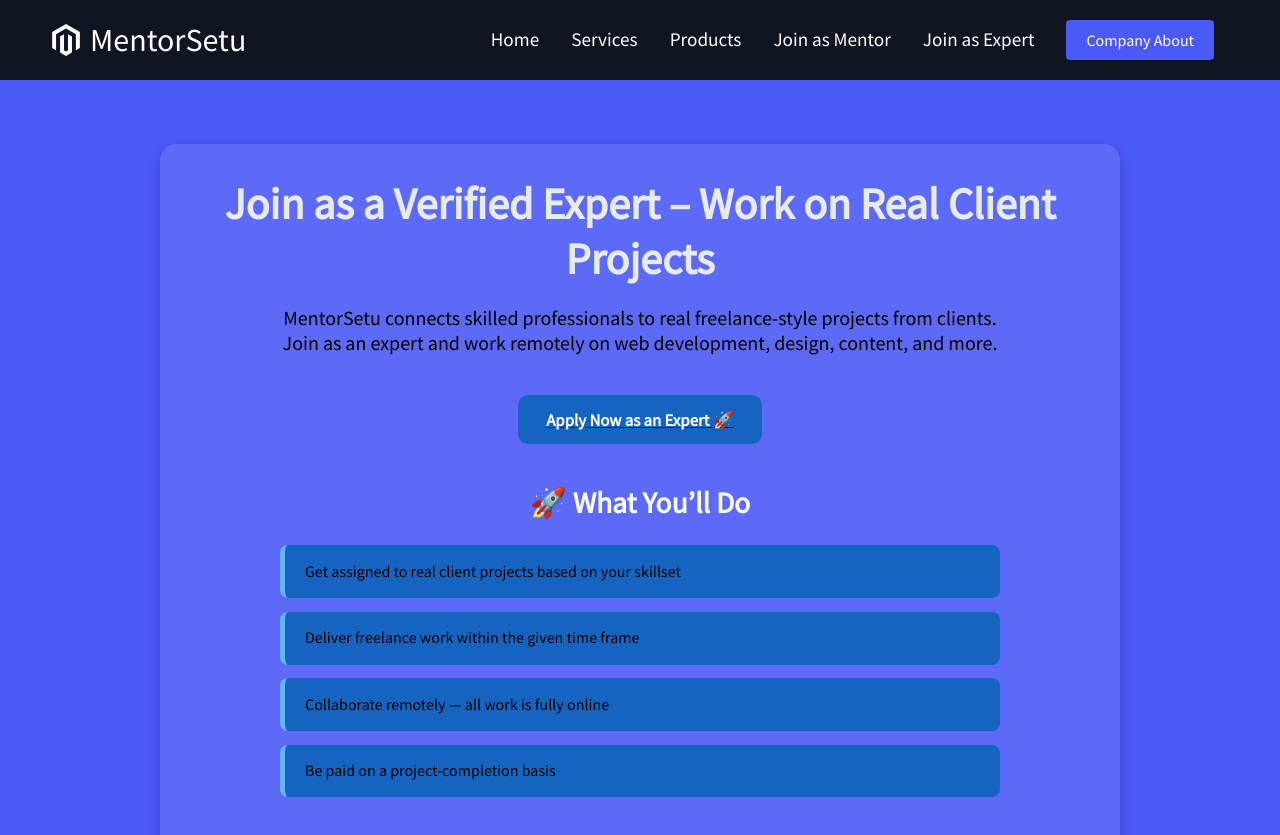
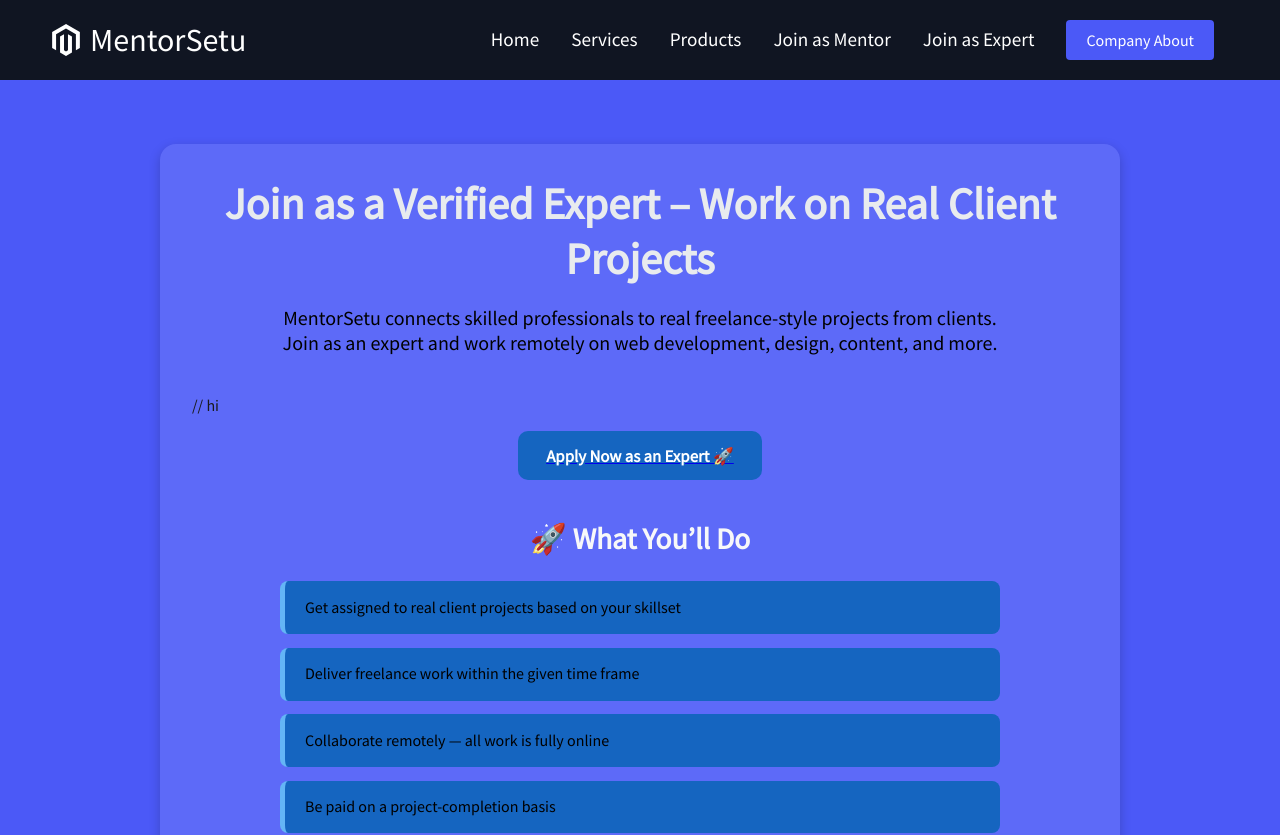
Before and after one commit to surajbhan93/MentorSetu, a React (Create React App) app: page /join-expert in a window 1280 px wide. Shown: the top 835 px of the page. Built offline with nearby package versions, Linux system fonts and the light colour scheme.

Commit message:
Update JoinExpert.js

```diff
--- a/src/pages/JoinExpert.js
+++ b/src/pages/JoinExpert.js
@@ -9,7 +9,7 @@
         <p className="subheading">
           MentorSetu connects skilled professionals to real freelance-style projects from clients. Join as an expert and work remotely on web development, design, content, and more.
         </p>
-
+// hi
         <a href="https://tally.so/r/nW70ov" target="_blank" rel="noopener noreferrer">
           <button className="join-button">Apply Now as an Expert 🚀</button>
         </a>
```
